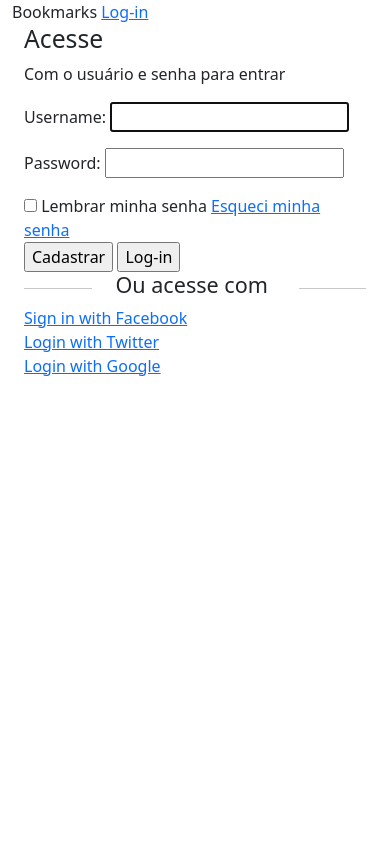
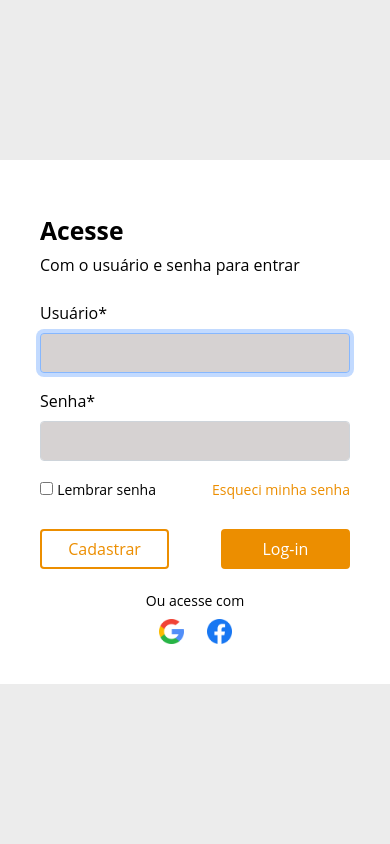
Before and after one commit to gglsilva/lunch, a Django app: page /account/login/ in a window 390 px wide. Run offline with Django 4.2, Linux system fonts and the light colour scheme; some libraries are stand-ins or nearby versions.

Commit message:
account(feat)add app account user and templates login

```diff
--- a/account/static/css/base.css
+++ b/account/static/css/base.css
@@ -1,277 +1,164 @@
-@import url(//fonts.googleapis.com/css?family=Muli);
+body{
+    font-family: 'Open Sans', sans-serif;
+    background: #ececec;
+}
+/* a, p {
+    font-size: 16px !important;
+} */
 
-body {
-    margin:0;
-    padding:0;
-    font-family:helvetica, sans-serif;
+#left-content {
+    box-shadow: 10px 10px 4px #9b9a9a;
+    z-index: 1;
+}
+#right-content{
+    box-shadow: 8px 10px 4px #9b9a9a;
+    z-index: 1;
+}
+#cicle{
+    background-color: #EC8E00;
+    border-radius: 50%;
+    width: 100px;
+    height: 100px;
+    z-index: 0;
+}
+.bg-orange-500 {
+    background-color: #EC8E00;
+}
+/* Inputs */
+#id_username, #id_password {
+    border-radius: 4px;
+    height: 40px;
 }
 
-p {
-    line-height: 1.8;
+/*  */
+.remember-password {
+    font-size: 14px !important;
+
+}
+.forget-password {
+    text-decoration: none;
+    color: white;
+    font-size: 14px !important;
+
 }
 
-a {
-    color:#12c064;
-    text-decoration:none;
+/* BUTTONS */
+.btn-register {
+    background-color: transparent;
+    border: #fff 2px solid;
+    color: white;
+    border-radius: 4px !important;
+}
+.btn-login{
+    background-color: #fff;
+    color: #EC8E00;
+    border: #fff 2px solid;
+    border-radius: 4px !important;
+}
+/* Social */
+#social-access {
+    font-size: 14px;
+    text-align: center;
+}
+@media only screen and (max-width:991px){
+    #right-content{
+        background-color: white;
+        color: black;
+    }
+    /* Inputs */
+    #id_username, #id_password {
+        background-color: #D6D2D2;
+        height: 40px;
+    }
+    /* BUTTONS */
+    .btn-register {
+        margin-top: 1.5em;
+        background-color: transparent;
+        border: #EC8E00 2px solid;
+        color: #EC8E00;
+        border-radius: 4px !important;
+    }
+    .btn-login{
+        margin-top: 1.5em;
+        background-color: #EC8E00;
+        color: #fff;
+        border: #EC8E00 2px solid;
+        border-radius: 4px !important;
+    }
+
+    .forget-password{
+        color: #EC8E00;
+    }
+    #social-access {
+        margin-top: 1em;
+    }
 }
 
-a:hover {
-    color:#00a74f;
+@media only screen and (max-width:575px){
+    /* body{
+        background-color: white !important;
+    } */
+    #login{
+        background-color: white !important;
+    }
+    #left-content{
+        visibility: hidden!important;
+        width: 0;
+    }
+    #right-content{
+        box-shadow: none;
+        padding: 1.5em !important;
+    }
+    #id_username, #id_password{
+        height: 40px;
+    }
 }
+/* Responsive */
+/* @media only screen and (max-width:991px){
+    #left-content{
+        width: 28vw !important;
+    }
+    #left-content img{
+        width: 250px !important;
+    }
+    #right-content{
+        width: 32vw !important;
+        padding: 1.5em !important;
+    }
+    /* BUTTONS */
+    /* .btn-register {
+        width:
+    }
+    .btn-login{
+        background-color: #fff;
+        color: #EC8E00;
+        border: #fff 2px solid;
+        border-radius: 4px !important;
+    } */
 
-h1, h2, h3, h4, h5 , h6 { font-family: 'Muli', sans-serif; font-weight:normal; }
+    /* .remember-password,
+    .forget-password{
+        font-size: 12px !important;
+    } */
 
-h1 {
-    border-bottom:1px solid #bbb;
-    padding:0 0 10px 0;
-    margin:10px 0 20px 0;
-}
+/* } */
 
-h2 {
-    margin:30px 0 20px;
-}
+/* @media(max-width: 850px){
+    #left-content{
+        visibility: hidden !important;
+        width: 0;
+        height: 0;
+    }
+    #right-content{
+        width: auto !important;
+    }
+} */
 
-ol {
-    line-height:1.5;
-}
+/* @media (min-width: 576px){
+    #right-content{
+        width: 100vw !important;
+        margem: 1em !important;
+        padding: 0 !important;
+    }
 
-#header {
-    padding:10px 100px;
-    font-size:14px;
-    background:#12c064;
-    color:#fff;
-    border-bottom:4px solid #1cdf78;
-    overflow:auto;
-}
-
-#header .logo {
-    font-family: 'Muli', sans-serif;
-    float:left;
-    color:#f3f7cc;
-    font-size:20px;
-    margin-right:10%;
-}
-
-#header ul.menu {
-    list-style:none;
-    float:left;
-    margin:0;
-    padding:0;
-}
-#header ul.menu li {
-    float:left;
-    padding:4px 10px;
-}
-
-#header ul.menu li.selected a, #header ul.menu li.selected a:hover {
-    color:#1b6d32;
-    font-weight:bold;
-}
-
-#header a {
-    color:#f3f7cc;
-}
-#header a:hover {
-    color:#fff;
-}
-
-#header .user {
-    float:right;
-    padding-top:4px;
-}
-
-#content {
-    padding:30px 100px;
-}
-
-/* forms */
-form {
-    overflow:auto;
-}
-
-form p {
-    width:100%;
-    overflow:auto;
-}
-
-label {
-    float:left;
-    clear:both;
-    color:#333;
-    margin-bottom:4px;
-}
-input, textarea {
-    clear:both;
-    float:left;
-    margin:0 0 10px;
-    background:#efefef;
-    border:0;
-    padding:6px 10px;
-    font-size:14px;
-}
-input[type=submit], a.button {
-    font-weight:bold;
-    background:#12c064;
-    color:#fff;
-    padding:10px 20px;
-    font-size:14px;
-    text-transform:uppercase;
-}
-.errorlist {
-    color:#cc0033;
-    float:left;
-    clear:both;
-    padding-left:10px;
-}
-.helptext {
-    margin:0 0 20px 0;
-    color:#aaa;
-    clear:both;
-    float:left;
-    font-size:13px;
-}
-/* messages */
-ul.messages {
-    margin:10px 100px;
-    padding:0;
-    list-style-type:
-    none;
-}
-ul.messages li.success,
-ul.messages li.warning,
-ul.messages li.error,
-ul.messages li.info {
-    margin:0;
-    padding:14px 20px;
-    list-style:none;
-    color:#fff;
-}
-
-ul.messages li.success { background:#81ce81; }
-ul.messages li.success a { color:#0ac33e; }
-
-ul.messages li.error { background:#a30029; color:#e9828e; }
-ul.messages li.error a { color:#e9828e; }
-
-ul.messages li.info { background:#faffae; color:#696b4e; }
-ul.messages li.info a { color:#1586de; }
-
-ul.messages li.warning { background:#de9404; }
-ul.messages li.warning a { color:#f49000; }
-
-ul.messages li a.close {
-    margin:0;
-    float:right;
-    opacity:1;
-    border:0;
-    box-shadow:none;
-    text-shadow:none;
-}
-
-.login-form {
-    float:left;
-}
-
-/* social-auth */
-.social {
-    float:right;
-}
-.social li {
-    list-style:none;
-    padding:10px 20px;
-    margin:0 0 10px 0;
-}
-.social li a {
-    width:100%;
-    height:100%;
-    display:block;
-    color:#fff;
-}
-.social li.facebook { background:#3b5399; }
-.social li.twitter { background:#00cffa; }
-.social li.google { background:#de1710; }
-
-
-/* images */
-
-.image-preview, .image-detail {
-    max-width:300px;
-    float:left;
-    margin:0 20px 20px 0;
-}
-.image-detail { margin-top:20px; }
-.image-info div {
-    padding:20px 0;
-    overflow:auto;
-}
-.count {
-    color:#aaa;
-    border:3px solid #bbb;
-    border-radius:26px;
-    padding:10px 20px;
-    margin:20px 10px 0;
-}
-a.like, a.follow { float:right; margin-top:-8px; }
-
-#image-list { overflow:auto; }
-#image-list .image {
-    float:left;
-    width:220px;
-    height:300px;
-    margin:0 10px 10px 10px;
-    border-top:8px solid #12c064;
-    background:#eee;
-}
-#image-list img { width:220px; height:220px; }
-#image-list .info { padding:10px; }
-#image-list .info a { color:#333; }
-.image-likes div {
-    float:left;
-    width:auto;
-    padding:10px;
-    text-align:center;
-}
-.image-likes img {
-    width:120px;
-    height:120px;
-    border-radius:50%;
-}
-
-/* users */
-#people-list img {
-    width:180px;
-    height:180px;
-    border-radius:50%;
-    margin-bottom:20px;
-}
-#people-list .user {
-    width:180px;
-    float:left;
-    overflow:auto;
-    padding:10px;
-}
-#people-list .info { text-align:center; }
-img.user-detail {
-    border-radius:50%;
-    float:left;
-}
-.profile-info {
-    float:left;
-    overflow:auto;
-    margin-right:20px;
-}
-.image-container { margin-top:40px; }
-
-/* actions */
-.action {
-    clear:both;
-    overflow:auto;
-}
-.action .images {
-    float:left;
-    margin:0 10px 10px 0;
-}
-.action .date {
-    font-style:italic;
-    color:#ccc;
-}
+} */
--- a/account/templates/account/dashboard.html
+++ b/account/templates/account/dashboard.html
@@ -4,5 +4,5 @@
 
 {% block content %}
   <h1>Dashboard</h1>
-  <p>Welcome to your dashboard. You can <a href="{% url "edit" %}">edit your profile</a> or <a href="{% url "password_change" %}">change your password</a>.</p>
+  <p>Welcome to your dashboard. You can <a href="{ url "edit" %}">edit your profile</a> or <a href="{ url "password_change" %}">change your password</a>.</p>
 {% endblock %}
--- a/account/templates/base.html
+++ b/account/templates/base.html
@@ -1,17 +1,22 @@
 {% load static %}
+{% load crispy_forms_tags %}
 <!doctype html>
 <html lang="en">
   <head>
     <meta charset="utf-8">
     <meta name="viewport" content="width=device-width, initial-scale=1">
     <title>{% block title %}{% endblock %}</title>
+
+    <!-- Bootstrap CSS -->
     <link href="https://cdn.jsdelivr.net/npm/bootstrap@5.2.3/dist/css/bootstrap.min.css" rel="stylesheet" integrity="sha384-rbsA2VBKQhggwzxH7pPCaAqO46MgnOM80zW1RWuH61DGLwZJEdK2Kadq2F9CUG65" crossorigin="anonymous">
+
+    <link href="{% static 'css/base.css' %}" rel="stylesheet">
   </head>
   <body>
-    <div class="container-sm">
+    <!-- <div class="container-sm">
       <div id="header">
         <span class="logo">Bookmarks</span>
-        {% if request.user.is_authenticated %}
+        { if request.user.is_authenticated %}
           <ul class="menu">
             <li {% if section == "dashboard" %}class="selected"{% endif %}>
               <a href="{% url "account:dashboard" %}">My dashboard</a>
@@ -23,18 +28,18 @@
               <a href="#">People</a>
             </li>
           </ul>
-      {% endif %}
+        { endif %}
         <span class="user">
-        {% if request.user.is_authenticated %}
+          { if request.user.is_authenticated %}
             Hello {{ request.user.first_name }},
             <a href="{% url "account:logout" %}">Logout</a>
-        {% else %}
+          { else %}
             <a href="{% url "account:login" %}">Log-in</a>
-        {% endif %}
+          { endif %}
         </span>
         </div>
 
-      {% if messages %}
+        { if messages %}
           <ul class="messages">
             {% for message in messages %}
               <li class="{{ message.tags }}">
@@ -43,9 +48,9 @@
               </li>
             {% endfor %}
           </ul>
-      {% endif %}
-
-      <div class="container-sm">
+        { endif %}
+     -->
+      <div style="background-color: #ececec;" class="container d-flex justify-content-center align-items-center min-vh-100">
         {% block content %}
         {% endblock %}
       </div>
--- a/account/templates/registration/login.html
+++ b/account/templates/registration/login.html
@@ -1,85 +1,60 @@
 {% extends "base.html" %}
+{% load crispy_forms_tags %}
+{% load static %}
 
 {% block title %}Log-in{% endblock %}
 
 {% block content %}
-  <div class="row">
-    <div class="col-sm">
-      <h2>
-        Acesse
-      </h2>
-      <p>
-        Com o usuário e senha para entrar
-      </p>
+  <div id="login" class="row p-3 text-white">
+    <!-- Left -->
+
+    <div  id="left-content" class="col-lg-6 d-md-none d-sm-none d-lg-block bg-white left-box">
+      <div class="featured-image d-flex justify-content-center  mb-3">
+        <img src="{% static 'img/abstract_572.jpg' %}" class="img-fluid" style="width: 450px;">
       </div>
     </div>
-  <div class="row">
+    <!-- Right -->
+    <div id="right-content" class="col-lg-6 col-md-12 col-sm-12 right-box bg-orange-500 p-5">
+      <div class="row align-items-center">
+        <div class="header-text mb-2">
+          <h2 class="fw-bolder">Acesse</h2>
+          <p class="fw-medium">Com o usuário e senha para entrar</p>
+        </div>
         <div class="login-form">
           <form action="{% url 'account:login' %}" method="post">
-        {{ form.as_p}}
+            <!-- {{form.as_p}} -->
+            {{ form|crispy }}
             {% csrf_token %}
-        <!-- <input type="hidden" name="next" value="{{ next }}" /> -->
+            <input type="hidden" name="next" value="{{ next }}">
+            <div class="input-group d-flex justify-content-between align-content-center mt-1">
+              <div class="form-check m-0 p-0">
+                <input class="checkbox" type="checkbox">
+                <label class="remember-password">Lembrar senha</label>
+              </div>
               <div>
-          <input type="checkbox">
-          <label >Lembrar minha senha</label>
-          <a href="#">Esqueci minha senha</a>
-        </div>
-        <input type="submit" value="Cadastrar">
-        <input type="submit" value="Log-in">
-      </form>
+                <a class="forget-password" href="#">Esqueci minha senha</a>
               </div>
             </div>
-  <div class="row">
-    <div class="col-3">
-      <hr>
+            <div class="input-group d-flex justify-content-between align-content-center mt-1">
+              <div class="col-5"><button class="btn btn-register w-100">Cadastrar</button></div>
+              <div class="col-5"><button class="btn btn-login w-100">Log-in</button></div>
             </div>
-    <div class="col-6">
-      <h4>Ou acesse com</h4>
+          </form>
+          <div class="social mt-4">
+            <!-- <div class="input-group d-flex justify-content-between align-content-center"> -->
+              <h4 id="social-access">Ou acesse com</h4>
+              <div class="social-links input-group d-flex gap-4 justify-content-center align-content-center">
+                <a href="">
+                  <img src="{% static 'icons/pesquisa.png' %}" alt="" width="25px">
+                </a>
+                <a href="">
+                  <img src="{% static 'icons/facebook.png' %}" alt="" width="25px">
+                </a>
               </div>
-    <div class="col-3">
-      <hr>
+            <!-- </div> -->
           </div>
         </div>
-  <div class="row">
-    <col-sm-4>
-      <a href="{ url "social:begin" "facebook" %}">Sign in with Facebook</a>
-    </col-sm-4>
-    <col-sm-4>
-      <a href="{ url "social:begin" "twitter" %}">Login with Twitter</a>
-    </col-sm-4>
-    <col-sm-4>
-      <a href="{ url "social:begin" "google-oauth2" %}">Login with Google</a>
-    </col-sm-4>
       </div>
-  <!-- <h1>Log-in</h1>
-  {% if form.errors %}
-    <p>
-      Your username and password didn't match.
-      Please try again.
-    </p>
-  {% else %}
-    <p>Please, use the following form to log-in. If you don't have an account <a href="{% url "account:register" %}">register here</a></p>
-  {% endif %}
-  <div class="login-form">
-    <form action="{% url 'account:login' %}" method="post">
-      {{ form.as_p }}
-      {% csrf_token %}
-      <input type="hidden" name="next" value="{{ next }}" />
-      <p><input type="submit" value="Log-in"></p>
-    </form>
-    <p><a href="{% url "account:password_reset" %}">Forgotten your password?</a></p>
     </div>
-  <div class="social">
-    <ul>
-      <li class="facebook">
-        <a href="{ url "social:begin" "facebook" %}">Sign in with Facebook</a>
-      </li>
-      <li class="twitter">
-        <a href="{ url "social:begin" "twitter" %}">Login with Twitter</a>
-      </li>
-      <li class="google">
-        <a href="{ url "social:begin" "google-oauth2" %}">Login with Google</a>
-      </li>
-    </ul>
-  </div> -->
+  </div>
 {% endblock %}
--- a/config/urls.py
+++ b/config/urls.py
@@ -16,7 +16,10 @@ Including another URLconf
 from django.contrib import admin
 from django.urls import path, include
 
+from django.conf.urls.static import static
+from django.conf import settings
+
 urlpatterns = [
     path('admin/', admin.site.urls),
     path('account/', include('account.urls', namespace='account')),
-]
+]+ static(settings.MEDIA_URL, document_root=settings.MEDIA_ROOT)
```
Also changed, not shown: account/forms.py (+7 -2 lines), config/settings.py (+10 -3 lines), account/static/icons/facebook.png (added), account/static/icons/pesquisa.png (added), account/static/img/abstract_572.jpg (added), 1 other file. Lines whose indentation alone changed are shown as unchanged.
